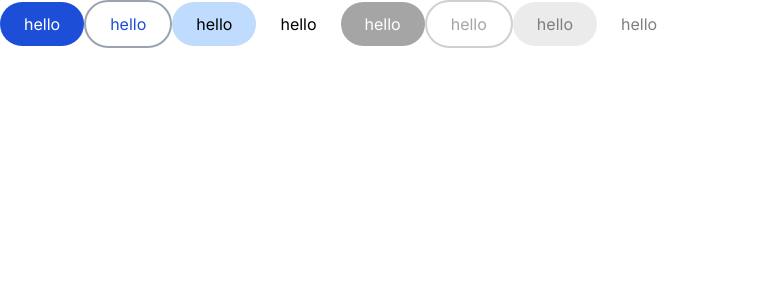
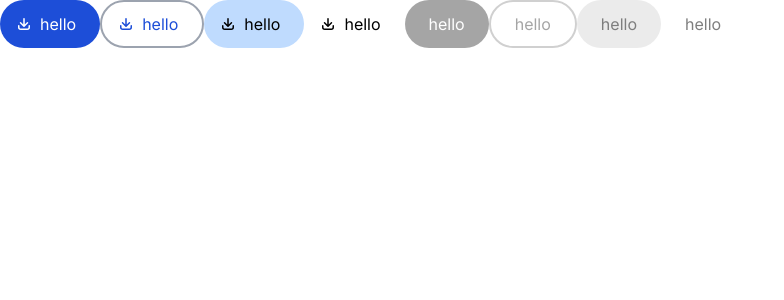
Before and after one commit to sinskiy/strou, a Next.js app: page / in a window 1280 px wide. Shown: the top 300 px of the page, without its empty margins (0-784 px from the left). Built offline with nearby package versions, Linux system fonts and the light colour scheme.

Commit message:
optimize for icons usage

```diff
--- a/app/globals.css
+++ b/app/globals.css
@@ -4,7 +4,7 @@
 
 @layer components {
   button {
-    @apply px-6 py-2.5 rounded-full relative;
+    @apply relative flex justify-center items-center gap-2 has-[svg]:pl-4 px-6 py-2.5 rounded-full;
     --filled: theme(colors.blue.700);
     --tonal: theme(colors.blue.200);
     --outline: theme(colors.gray.400);
--- a/app/page.tsx
+++ b/app/page.tsx
@@ -1,10 +1,54 @@
 export default function Home() {
   return (
-    <main>
-      <button className="filled">hello</button>
-      <button className="outlined">hello</button>
-      <button className="tonal">hello</button>
-      <button className="text">hello</button>
+    <main className="flex">
+      <button className="filled">
+        <svg
+          xmlns="http://www.w3.org/2000/svg"
+          viewBox="0 0 16 16"
+          fill="currentColor"
+          className="w-4 h-4"
+        >
+          <path d="M8.75 2.75a.75.75 0 0 0-1.5 0v5.69L5.03 6.22a.75.75 0 0 0-1.06 1.06l3.5 3.5a.75.75 0 0 0 1.06 0l3.5-3.5a.75.75 0 0 0-1.06-1.06L8.75 8.44V2.75Z" />
+          <path d="M3.5 9.75a.75.75 0 0 0-1.5 0v1.5A2.75 2.75 0 0 0 4.75 14h6.5A2.75 2.75 0 0 0 14 11.25v-1.5a.75.75 0 0 0-1.5 0v1.5c0 .69-.56 1.25-1.25 1.25h-6.5c-.69 0-1.25-.56-1.25-1.25v-1.5Z" />
+        </svg>
+        hello
+      </button>
+      <button className="outlined">
+        <svg
+          xmlns="http://www.w3.org/2000/svg"
+          viewBox="0 0 16 16"
+          fill="currentColor"
+          className="w-4 h-4"
+        >
+          <path d="M8.75 2.75a.75.75 0 0 0-1.5 0v5.69L5.03 6.22a.75.75 0 0 0-1.06 1.06l3.5 3.5a.75.75 0 0 0 1.06 0l3.5-3.5a.75.75 0 0 0-1.06-1.06L8.75 8.44V2.75Z" />
+          <path d="M3.5 9.75a.75.75 0 0 0-1.5 0v1.5A2.75 2.75 0 0 0 4.75 14h6.5A2.75 2.75 0 0 0 14 11.25v-1.5a.75.75 0 0 0-1.5 0v1.5c0 .69-.56 1.25-1.25 1.25h-6.5c-.69 0-1.25-.56-1.25-1.25v-1.5Z" />
+        </svg>
+        hello
+      </button>
+      <button className="tonal">
+        <svg
+          xmlns="http://www.w3.org/2000/svg"
+          viewBox="0 0 16 16"
+          fill="currentColor"
+          className="w-4 h-4"
+        >
+          <path d="M8.75 2.75a.75.75 0 0 0-1.5 0v5.69L5.03 6.22a.75.75 0 0 0-1.06 1.06l3.5 3.5a.75.75 0 0 0 1.06 0l3.5-3.5a.75.75 0 0 0-1.06-1.06L8.75 8.44V2.75Z" />
+          <path d="M3.5 9.75a.75.75 0 0 0-1.5 0v1.5A2.75 2.75 0 0 0 4.75 14h6.5A2.75 2.75 0 0 0 14 11.25v-1.5a.75.75 0 0 0-1.5 0v1.5c0 .69-.56 1.25-1.25 1.25h-6.5c-.69 0-1.25-.56-1.25-1.25v-1.5Z" />
+        </svg>
+        hello
+      </button>
+      <button className="text">
+        <svg
+          xmlns="http://www.w3.org/2000/svg"
+          viewBox="0 0 16 16"
+          fill="currentColor"
+          className="w-4 h-4"
+        >
+          <path d="M8.75 2.75a.75.75 0 0 0-1.5 0v5.69L5.03 6.22a.75.75 0 0 0-1.06 1.06l3.5 3.5a.75.75 0 0 0 1.06 0l3.5-3.5a.75.75 0 0 0-1.06-1.06L8.75 8.44V2.75Z" />
+          <path d="M3.5 9.75a.75.75 0 0 0-1.5 0v1.5A2.75 2.75 0 0 0 4.75 14h6.5A2.75 2.75 0 0 0 14 11.25v-1.5a.75.75 0 0 0-1.5 0v1.5c0 .69-.56 1.25-1.25 1.25h-6.5c-.69 0-1.25-.56-1.25-1.25v-1.5Z" />
+        </svg>
+        hello
+      </button>
       <button disabled className="filled">
         hello
       </button>
```
